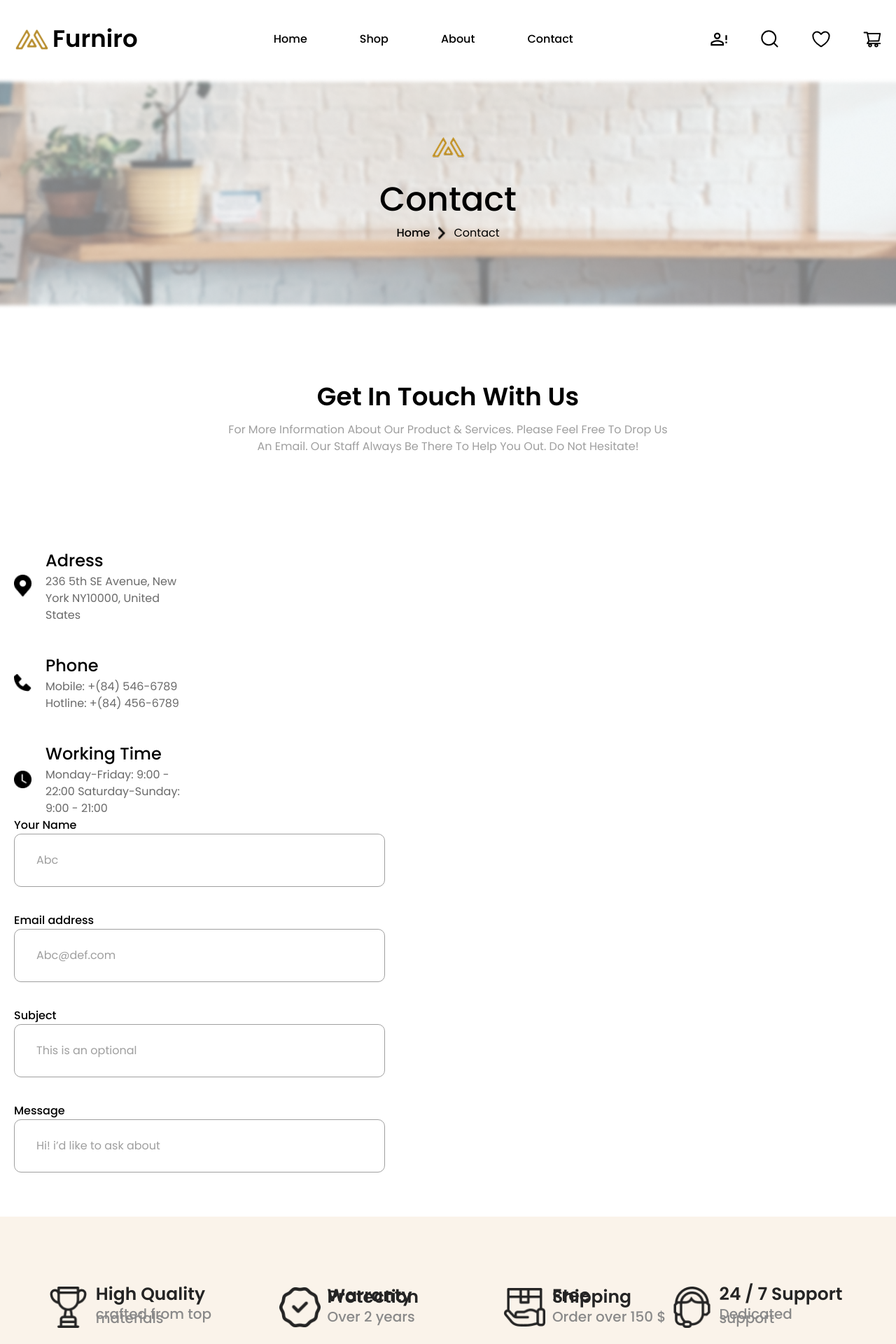
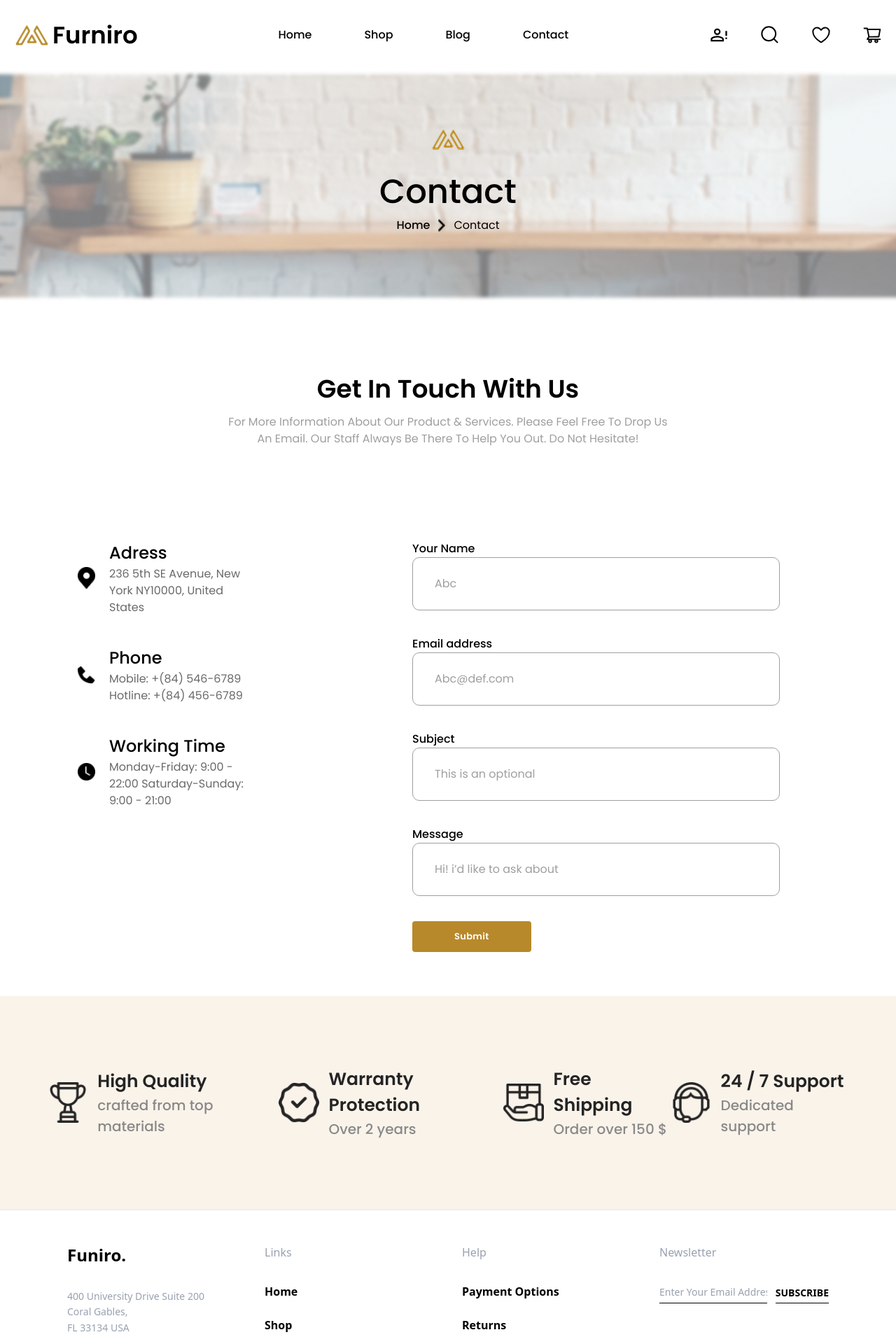
Before and after one commit to shourov223/furniro, a Next.js app: page /contact in a window 1280 px wide. Shown: the top 1920 px of the page at 70% size. Built offline with nearby package versions, Linux system fonts and the light colour scheme.

Commit message:
ahad is pushing

```diff
--- a/src/app/Cart/page.tsx
+++ b/src/app/Cart/page.tsx
@@ -4,11 +4,11 @@ import Service from '@/components/siam/Service'
 
 const page = () => {
   return (
-    <div>
+    <main className="mt-[100px]">
         <CommonBanner pageName='cart'/>
         <CartPage />
         <Service />
-    </div>
+    </main>
   )
 }
 
--- a/src/app/allproduct/page.tsx
+++ b/src/app/allproduct/page.tsx
@@ -4,7 +4,7 @@ import CommonBanner from "@/components/siam/CommonBanner";
 
 const AllProduct = () => {
   return (
-    <main>
+    <main className="mt-[100px]">
       <CommonBanner pageName="Shop" />
       <FilterComponent />
       <AllProductSection />
--- a/src/app/blog/page.tsx
+++ b/src/app/blog/page.tsx
@@ -12,7 +12,7 @@ import recentblog1 from "@/assets/icons/recentBlog-1.png"
 
 const BlogPage = () => {
   return (
-    <main>
+    <main className="mt-[100px]">
       <CommonBanner pageName='Blog' />
       <section className='py-[100] px-[40px]'>
         <div className='max-w-[1240px] w-full mx-auto flex items-start justify-between gap-[30px]'>
--- a/src/app/contact/page.tsx
+++ b/src/app/contact/page.tsx
@@ -5,11 +5,11 @@ import Service from "@/components/siam/Service"
 
 const page = () => {
   return (
-    <div>
+    <main className="mt-[100px]">
       <CommonBanner pageName="Contact"/>
       <ContactForm/>
       <Service/>
-    </div>
+    </main>
   )
 }
 
--- a/src/app/page.tsx
+++ b/src/app/page.tsx
@@ -9,7 +9,7 @@ import OurProducts from "@/components/shourov/OurProducts";
 
 const HomePage = () => {
   return (
-    <main>
+    <main className="mt-[100px]">
       <Banner />
       <BrowseTheRange />
       <OurProducts />
--- a/src/app/productComparison/page.tsx
+++ b/src/app/productComparison/page.tsx
@@ -2,7 +2,7 @@ import ProductComparison from "@/components/munna/ProductComparison";
 
 const ProductComparisonPage = () => {
     return (
-        <main>
+        <main className="mt-[100px]">
             <ProductComparison />
         </main>
     )
--- a/src/components/shourov/Banner.tsx
+++ b/src/components/shourov/Banner.tsx
@@ -3,8 +3,8 @@ import CommonBtn from "./CommonBtn";
 
 const Banner = () => {
   return (
-    <section className="bg-[url('../assets/images/home-banner.jpg')] bg-cover bg-center py-[153px]">
-      <div className="container">
+    <section className="bg-[url('../assets/images/home-banner.jpg')] bg-cover bg-center py-[153px] h-[calc(100vh-100px)]">
+      <div className="container flex h-full items-center">
         <div className="pt-[62px] pr-[43px] pb-[37px] pl-[39px] bg-[#FFF3E3] rounded-[10px] max-w-[643px] ml-auto">
           <p className="text-black text-base tracking-[3px] font-semibold pb-1.5">
             New Arrival
--- a/src/components/shourov/CommonBtn.tsx
+++ b/src/components/shourov/CommonBtn.tsx
@@ -6,17 +6,17 @@ type CommonBtnProps<T extends ElementType> = {
   children: ReactNode;
 }
 
-& ComponentPropsWithoutRef<T>;
+  & ComponentPropsWithoutRef<T>;
 
 const CommonBtn = <T extends ElementType = "button">({
   children,
   TagName,
   ...props
 }: CommonBtnProps<T>) => {
-  // Fallback to "button" if TagName is undefined
   const Component = TagName || "button";
 
   return <Component {...props}>{children}</Component>;
 };
 
+
 export default CommonBtn;
--- a/src/components/shourov/Navbar.tsx
+++ b/src/components/shourov/Navbar.tsx
@@ -7,9 +7,9 @@ import wishlist from "@/assets/icons/wishlist.svg";
 
 const Navbar = () => {
   return (
-    <nav className="py-[30px] bg-white">
-      <div className="container">
-        <div className="flex items-center justify-between gap-4">
+    <nav className="h-[100px] bg-white fixed top-0 z-100 w-screen">
+      <div className="container h-full">
+        <div className="flex items-center justify-between gap-4 h-full">
           <Link href={"/"} className="flex items-center gap-[5px]">
             <div>
               <Image src={"/logo.svg"} alt="logo" width={50} height={32} />
@@ -34,7 +34,7 @@ const Navbar = () => {
             </li>
             <li>
               <Link className="font-medium text-base text-black" href={"/blog"}>
-                About
+                Blog
               </Link>
             </li>
             <li>
--- a/src/components/siam/ContactForm.tsx
+++ b/src/components/siam/ContactForm.tsx
@@ -3,6 +3,7 @@ import icon_2 from "@/assets/icons/call.png"
 import icon_3 from "@/assets/icons/clock.png"
 import Image from "next/image"
 import { FormInput } from "./FormInput"
+import CommonBtn from "../shourov/CommonBtn"
 
 export const ContactForm = () => {
     const contactItems = [
@@ -23,14 +24,14 @@ export const ContactForm = () => {
         }
     ]
     return (
-        <section className="pt-[98px] pb-[63px]">
+        <section className="pt-[98px] pb-[63px] ">
             <div className="container">
-                <div>
+                <div className="max-w-[1058px] mx-auto">
                     <div className="text-center">
                         <h2 className="font-semibold text-[#000000] text-[36px]">Get In Touch With Us</h2>
                         <p className="pt-2 text-[16px] text-[#9F9F9F] max-w-[644px] mx-auto">For More Information About Our Product & Services. Please Feel Free To Drop Us An Email. Our Staff Always Be There To Help You Out. Do Not Hesitate!</p>
                     </div>
-                    <div className="max-w-[530px] pt-[133px]">
+                    <div className="w-full pt-[133px] flex justify-between">
                         <div className="space-y-[42px]">
                             {
                                 contactItems.map((el, index) => {
@@ -43,17 +44,18 @@ export const ContactForm = () => {
                                                 <h2 className="font-medium text-[#000000] text-[24px]">{el.title}</h2>
                                                 <p className="max-w-[212px] text-[16px] text-[rgba(0,0,0,0.59)]">{el.des}</p>
 
-                                           </div>
+                                            </div>
                                         </div>
                                     </div>
                                 })
                             }
                         </div>
-                        <div className="space-y-[36px]">
-                            <FormInput id={"Abc"} inputName={"Your Name"} placeholder={"Abc"}/>
-                            <FormInput id={"Abc@def.com"} inputName={"Email address"} placeholder={"Abc@def.com"}/>
-                            <FormInput id={"This is an optional"} inputName={"Subject"} placeholder={"This is an optional"}/>
-                            <FormInput id={"Hi! i’d like to ask about"} inputName={"Message"} placeholder={"Hi! i’d like to ask about"}/>
+                        <div className="space-y-[36px] max-w-[635px] w-full px-[55px]">
+                            <FormInput id={"Abc"} inputName={"Your Name"} placeholder={"Abc"} />
+                            <FormInput id={"Abc@def.com"} inputName={"Email address"} placeholder={"Abc@def.com"} />
+                            <FormInput id={"This is an optional"} inputName={"Subject"} placeholder={"This is an optional"} />
+                            <FormInput id={"Hi! i’d like to ask about"} inputName={"Message"} placeholder={"Hi! i’d like to ask about"} />
+                            <CommonBtn TagName="button" className="bg-[#B8892A] text-white text-[13px] font-semibold py-3 tracking-wide hover:bg-[#a07820] transition-colors rounded-sm px-[60px]">Submit</CommonBtn>
                         </div>
                     </div>
                 </div>
--- a/src/components/siam/Service.tsx
+++ b/src/components/siam/Service.tsx
@@ -29,19 +29,19 @@ const Service = () => {
   ];
   return (
     <section className="py-25 px-17 bg-[#FAF3EA]">
-      <div className="flex items-center justify-between">
+      <div className="flex items-center justify-between max-w-[1286px] mx-auto">
         {data.map((el, index) => {
           return (
             <div key={index}>
-              <div className="flex items-center gap-[10px]">
+              <div className="flex items-center gap-[13px]">
                 <div>
                   <Image src={el.icon} alt="icon" width={60} height={60} />
                 </div>
                 <div className="">
-                  <h2 className="text-[#242424] font-semibold text-[25px] leading-0.5 pb-3">
+                  <h2 className="text-[#242424] font-semibold text-[25px] leading-[150%]">
                     {el.title}
                   </h2>
-                  <p className="font-medium text-[20px] leading-1.5 text-[#898989] pt-3">
+                  <p className="font-medium text-[20px] leading-[150%] text-[#898989]">
                     {el.description}
                   </p>
                 </div>
```
